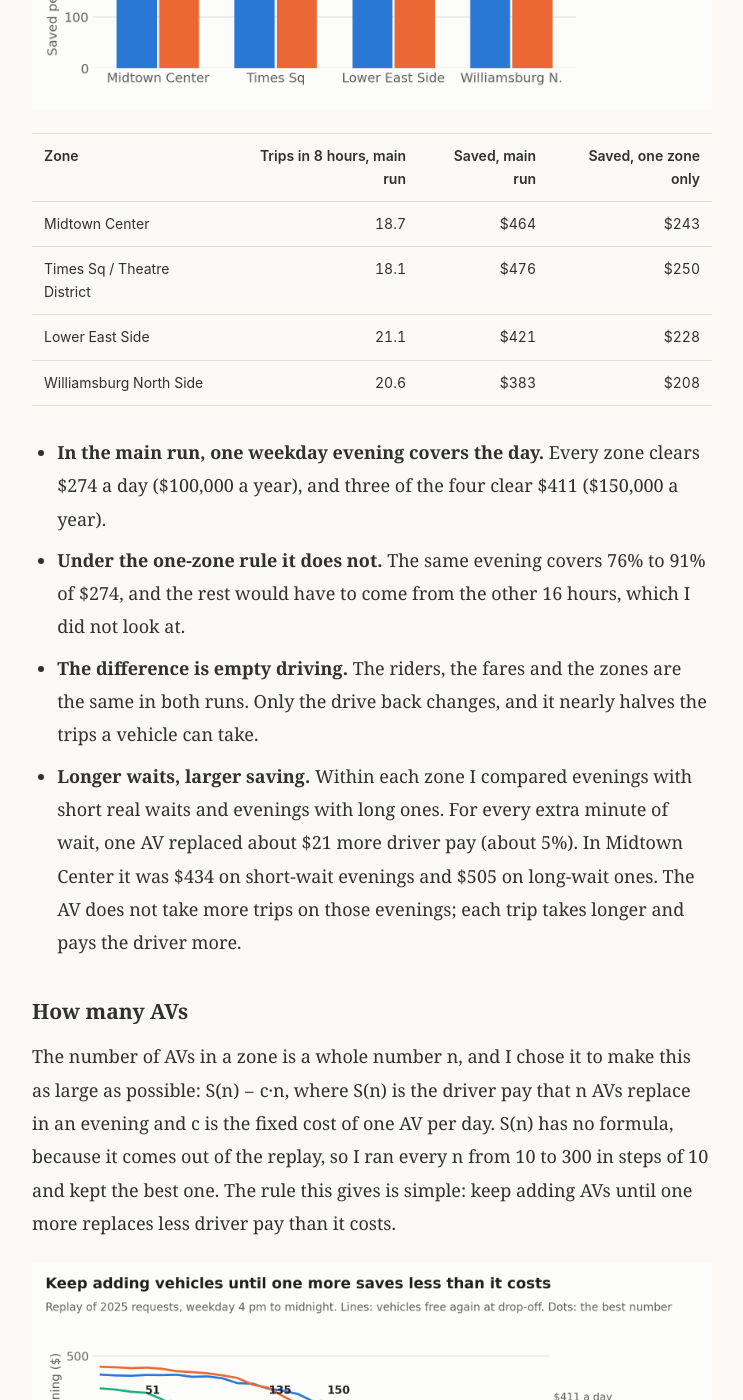
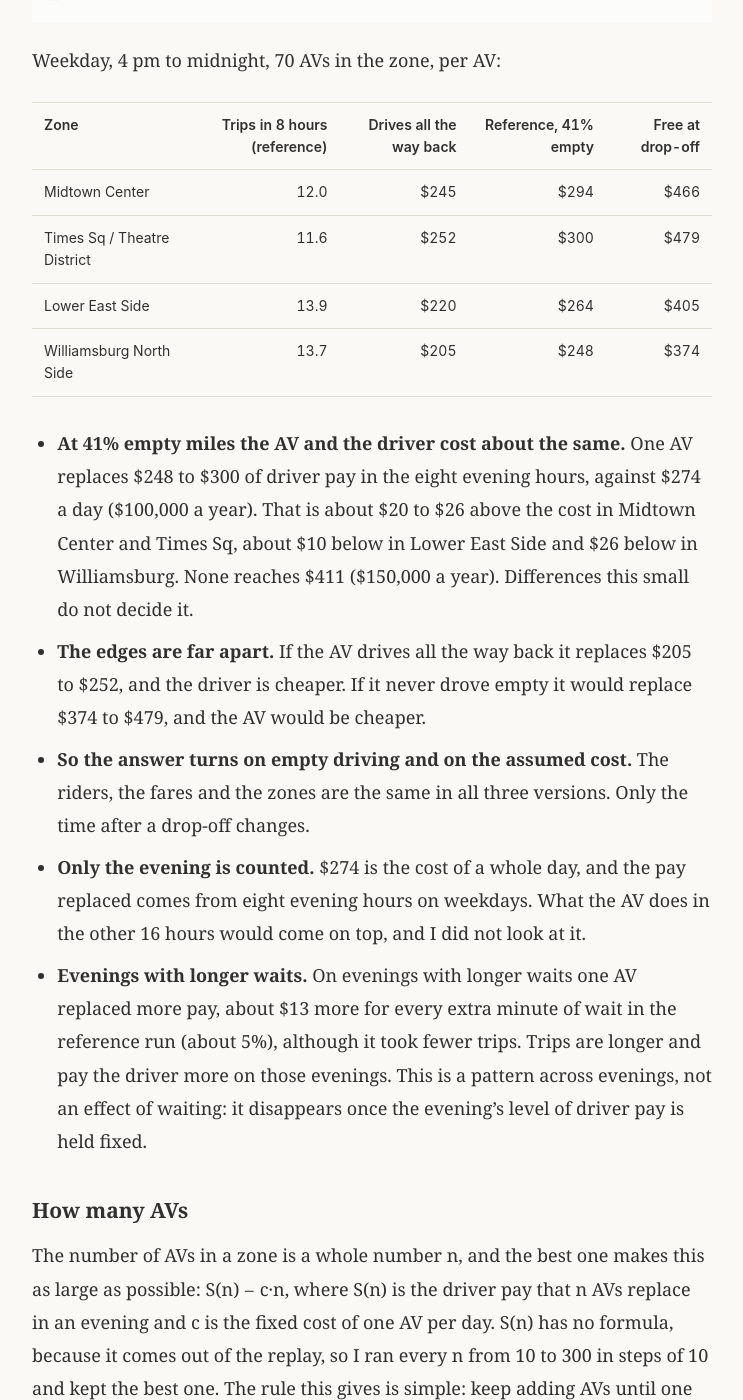
Before and after one commit to sbkim-208/website, a Jekyll site: the page built from _projects/2026-nyc-robotaxi-when-not-where.md, in a window 1280 px wide and 1400 px high, scrolled down 6059 px. Shown: the whole window, without its empty margins (268-1011 px from the left). Built offline with Jekyll 4.4.1, drawn with Linux system fonts in a browser that asks for light colours; some of the changed text lies outside the part shown.

Commit message:
Correct the AV versus driver numbers and add the 41% empty-mile run

```diff
--- a/_projects/2026-nyc-robotaxi-when-not-where.md
+++ b/_projects/2026-nyc-robotaxi-when-not-where.md
@@ -16,7 +16,7 @@ I looked for the places where New York runs short of rides, and I found times of
 - **Busy and slow.** Only 4.4% of trips were both, less than the 6.25% expected by chance, and 81% of them fell in three time blocks.
 - **Weather.** Rain added about 5 seconds to the wait and snow about 16. The gap between time blocks was 98 seconds.
 - **Break-even.** A robotaxi that costs $100,000 a year needs about 14 trips a day; at $150,000 it needs 21.
-- **AV versus driver.** Under my assumptions, in four long-wait zones on weekday evenings one AV takes over trips worth $383 to $476 in driver pay, against a fixed cost of $274 a day, so the AV is cheaper. If it has to drive back empty after each trip, the figure falls to $208–$250 and the driver is cheaper.
+- **AV versus driver.** I replayed real requests with AVs taking over trips in four long-wait zones. With 41% of its miles empty, one AV replaces $248 to $300 of driver pay in a weekday evening, against a fixed cost of $274 a day: about level. The answer turns on how much the AV drives empty ($205–$252 if it drives all the way back, $374–$479 if it never drives empty) and on what it costs.
 
 ## 1. Near stations: more rides, but not a longer wait
 {: #study-scope }
@@ -72,74 +72,67 @@ The first three sections did not find places where cars run short, so I could no
 
 ### How it was run
 
-I cannot put real vehicles on the street, so this was run as a replay. It takes the 4.76 million real trips of 2025 from four zones (Midtown Center, Times Sq/Theatre District, Lower East Side, Williamsburg North Side) and plays the requests back in the order they came in. An added vehicle takes a rider only when it would arrive sooner than the real driver did. Human drivers are assumed not to react.
+I cannot put real vehicles on the street, so this was run as a replay. It takes the 4.76 million real trips of 2025 from four zones (Midtown Center, Times Sq/Theatre District, Lower East Side, Williamsburg North Side) and plays the requests back in the order they came in. An AV takes a rider only when it would arrive sooner than the real driver did. Human drivers are assumed not to react.
 
-One rule changes the result more than anything else: what the vehicle does after it drops a rider off. I ran both ends.
+One rule changes the result more than anything else: what the AV does after it drops a rider off outside the zone. I ran three versions.
 
 | Rule | What it means | Miles driven empty |
 | --- | --- | ---: |
-| Free again at drop-off (main run) | The vehicle can take the next request in the zone right away | 3–6% |
-| One zone only | The vehicle picks up only in its zone, so it drives back empty after almost every trip | about 51% |
-
-The main run is the best case, because a real vehicle has to find its next rider near where it dropped the last one, and those riders are not in my four zones. The one-zone run is the worst case. Waymo's California reports put empty miles at about 41%, so I read the two runs as a range, not as two forecasts.
+| Drives all the way back | The AV picks up only in its zone and returns empty after almost every trip. The lower edge | about 51% |
+| Part of the way back (reference) | The AV needs about two thirds of the trip time before its next request. I set this so that 41% of its miles are empty, the share Waymo reports in California and the share the break-even used | 41% |
+| Free again at drop-off | The AV is back in the zone the moment the rider gets out. This cannot happen; it is the upper edge | 3–7% |
 
 ### AV versus driver: replaced driver pay against fixed cost
 
 For each AV I used the same idea as the break-even: what it leaves = driver pay on the trips it took over − its driving cost − its fixed cost per day.
 
-**Under my assumptions the AV is cheaper.** In all four zones one AV replaces $383 to $476 of driver pay in a weekday evening, against a fixed cost of $274 a day.
+![Driver pay one AV replaces in 8 evening hours under the three rules, against a fixed cost of $274 and $411 a day]({{ '/assets/img/projects/nyc-robotaxi-saved-per-vehicle.png' | relative_url }})
 
-![What one added vehicle saves in 8 evening hours under the two rules, against a fixed cost of $274 and $411 a day]({{ '/assets/img/projects/nyc-robotaxi-saved-per-vehicle.png' | relative_url }})
+Weekday, 4 pm to midnight, 70 AVs in the zone, per AV:
 
-| Zone | Trips in 8 hours, main run | Saved, main run | Saved, one zone only |
-| --- | ---: | ---: | ---: |
-| Midtown Center | 18.7 | $464 | $243 |
-| Times Sq / Theatre District | 18.1 | $476 | $250 |
-| Lower East Side | 21.1 | $421 | $228 |
-| Williamsburg North Side | 20.6 | $383 | $208 |
+| Zone | Trips in 8 hours (reference) | Drives all the way back | Reference, 41% empty | Free at drop-off |
+| --- | ---: | ---: | ---: | ---: |
+| Midtown Center | 12.0 | $245 | $294 | $466 |
+| Times Sq / Theatre District | 11.6 | $252 | $300 | $479 |
+| Lower East Side | 13.9 | $220 | $264 | $405 |
+| Williamsburg North Side | 13.7 | $205 | $248 | $374 |
 
-- **In the main run, one weekday evening covers the day.** Every zone clears $274 a day ($100,000 a year), and three of the four clear $411 ($150,000 a year).
-- **Under the one-zone rule it does not.** The same evening covers 76% to 91% of $274, and the rest would have to come from the other 16 hours, which I did not look at.
-- **The difference is empty driving.** The riders, the fares and the zones are the same in both runs. Only the drive back changes, and it nearly halves the trips a vehicle can take.
-- **Longer waits, larger saving.** Within each zone I compared evenings with short real waits and evenings with long ones. For every extra minute of wait, one AV replaced about $21 more driver pay (about 5%). In Midtown Center it was $434 on short-wait evenings and $505 on long-wait ones. The AV does not take more trips on those evenings; each trip takes longer and pays the driver more.
+- **At 41% empty miles the AV and the driver cost about the same.** One AV replaces $248 to $300 of driver pay in the eight evening hours, against $274 a day ($100,000 a year). That is about $20 to $26 above the cost in Midtown Center and Times Sq, about $10 below in Lower East Side and $26 below in Williamsburg. None reaches $411 ($150,000 a year). Differences this small do not decide it.
+- **The edges are far apart.** If the AV drives all the way back it replaces $205 to $252, and the driver is cheaper. If it never drove empty it would replace $374 to $479, and the AV would be cheaper.
+- **So the answer turns on empty driving and on the assumed cost.** The riders, the fares and the zones are the same in all three versions. Only the time after a drop-off changes.
+- **Only the evening is counted.** $274 is the cost of a whole day, and the pay replaced comes from eight evening hours on weekdays. What the AV does in the other 16 hours would come on top, and I did not look at it.
+- **Evenings with longer waits.** On evenings with longer waits one AV replaced more pay, about $13 more for every extra minute of wait in the reference run (about 5%), although it took fewer trips. Trips are longer and pay the driver more on those evenings. This is a pattern across evenings, not an effect of waiting: it disappears once the evening's level of driver pay is held fixed.
 
 ### How many AVs
 
-The number of AVs in a zone is a whole number n, and I chose it to make this as large as possible: S(n) − c·n, where S(n) is the driver pay that n AVs replace in an evening and c is the fixed cost of one AV per day. S(n) has no formula, because it comes out of the replay, so I ran every n from 10 to 300 in steps of 10 and kept the best one. The rule this gives is simple: keep adding AVs until one more replaces less driver pay than it costs.
+The number of AVs in a zone is a whole number n, and the best one makes this as large as possible: S(n) − c·n, where S(n) is the driver pay that n AVs replace in an evening and c is the fixed cost of one AV per day. S(n) has no formula, because it comes out of the replay, so I ran every n from 10 to 300 in steps of 10 and kept the best one. The rule this gives is simple: keep adding AVs until one more replaces less driver pay than it costs.
 
-![Driver pay replaced by one more AV against vehicles added, four zones, with fixed-cost lines at $274 and $411 a day]({{ '/assets/img/projects/nyc-robotaxi-fleet-size.png' | relative_url }})
+![Driver pay replaced by one more AV against AVs added, four zones, with fixed-cost lines at $274 and $411 a day]({{ '/assets/img/projects/nyc-robotaxi-fleet-size.png' | relative_url }})
 
-| Zone | Requests in an evening | Best number at $274 a day | Best number at $411 a day |
-| --- | ---: | ---: | ---: |
-| Midtown Center | 5,088 | about 260 | about 150 |
-| Times Sq / Theatre District | 4,059 | about 210 | about 130 |
-| Lower East Side | 2,765 | about 100 | about 50 |
-| Williamsburg North Side | 2,901 | about 100 | 0 |
-
-The top of each curve is flat, so these are rough numbers. At the best number the AVs serve 70% to 80% of the zone's requests, which is where the assumption that drivers do not react is weakest. Under the one-zone rule the best number is zero in every zone.
+In the reference run the curves sit within about $25 of the $274 line, so the number of AVs is not pinned down. In Midtown Center the best number is about 180 at $274 a day, about 250 at $249 and zero at $299. If the AV drives all the way back, the best number is zero in every zone. At the upper edge it would be about 90 to 260 per zone, and at that point the AVs would serve 70% to 80% of the zone's requests, which is where the assumption that drivers do not react is weakest.
 
 ### What riders get: shorter waits
 
 The waits were measured a little differently from the money. For the money, AVs take over trips. For the waits, the real drivers are still there and AVs are added on top of them.
 
-![Average wait against vehicles added, weekday 4 pm to midnight, four zones, main run]({{ '/assets/img/projects/nyc-robotaxi-wait-by-vehicles.png' | relative_url }})
+![Average wait against AVs added, weekday 4 pm to midnight, four zones, reference run]({{ '/assets/img/projects/nyc-robotaxi-wait-by-vehicles.png' | relative_url }})
 
-Weekday, 4 pm to midnight, 70 vehicles added:
+Weekday, 4 pm to midnight, 70 AVs added, reference run:
 
-| Zone | Average wait, main run | Average wait, one zone only | Waiting over 5 min 45 s, main run |
+| Zone | Average wait | Waiting over 5 min 45 s | Requests the AVs served |
 | --- | ---: | ---: | ---: |
-| Midtown Center | 320 → 268 s | 320 → 292 s | 33.7% → 24.0% |
-| Times Sq / Theatre District | 336 → 268 s | 336 → 299 s | 36.2% → 24.3% |
-| Lower East Side | 236 → 162 s | 236 → 196 s | 16.8% → 7.4% |
-| Williamsburg North Side | 223 → 166 s | 223 → 193 s | 13.6% → 5.8% |
+| Midtown Center | 320 → 286 s | 33.7% → 27.3% | 17% |
+| Times Sq / Theatre District | 336 → 293 s | 36.2% → 28.4% | 20% |
+| Lower East Side | 236 → 189 s | 16.8% → 10.2% | 35% |
+| Williamsburg North Side | 223 → 186 s | 13.6% → 7.7% | 33% |
 
-In the main run the average wait falls by about 7 to 11 seconds for every 10 vehicles, and by 50 to 75 seconds with 70. Under the one-zone rule it is about half of that. Either way, it takes many vehicles to move the average, because one zone has 2,800 to 5,100 requests in an evening and 70 vehicles serve between a quarter and a half of them.
+The average wait falls by about 5 to 7 seconds for every 10 AVs, and by 33 to 47 seconds with 70. That is less than half of the 98-second gap between time blocks. It takes many AVs to move the average, because one zone has 2,800 to 5,100 requests in an evening.
 
 ### What this does and does not show
 
-Under the assumptions listed here, replacing drivers with AVs is cheaper in the long-wait zones and hours, and more so on evenings when waits are longer. The assumptions are: the AV costs $100,000 a year; it finds its next rider right after each drop-off; it costs $0.15 a mile to drive; drivers do not react and driver pay stays where it is. The second one can reverse the result. Shorter waits are a side effect, and they are measured in seconds.
+With 41% of its miles empty and a cost of $100,000 a year, an AV that takes over evening trips in these zones costs about the same as the drivers it replaces. It is clearly cheaper only if it drives much less empty than that, or costs less. Shorter waits are a side effect, and they are measured in seconds.
 
-It is not a forecast. In the replay a wait can only get shorter, so the direction is built in and only the sizes mean something. The real cost of an AV is not public. And I could not look at the other case, where AVs go where drivers are scarce and serve riders who would otherwise give up, because those riders are not in the data.
+It is not a forecast. In the replay a wait can only get shorter, so the direction is built in and only the sizes mean something. The AV is assumed to know how long the real driver would take, and drivers are assumed not to react. The real cost of an AV is not public. And I could not look at the other case, where AVs go where drivers are scarce and serve riders who would otherwise give up, because those riders are not in the data.
 
 ## 6. Limits
 {: #study-limits }
```
Also changed, not shown: assets/img/projects/nyc-robotaxi-fleet-size.png, assets/img/projects/nyc-robotaxi-saved-per-vehicle.png, assets/img/projects/nyc-robotaxi-wait-by-vehicles.png.
